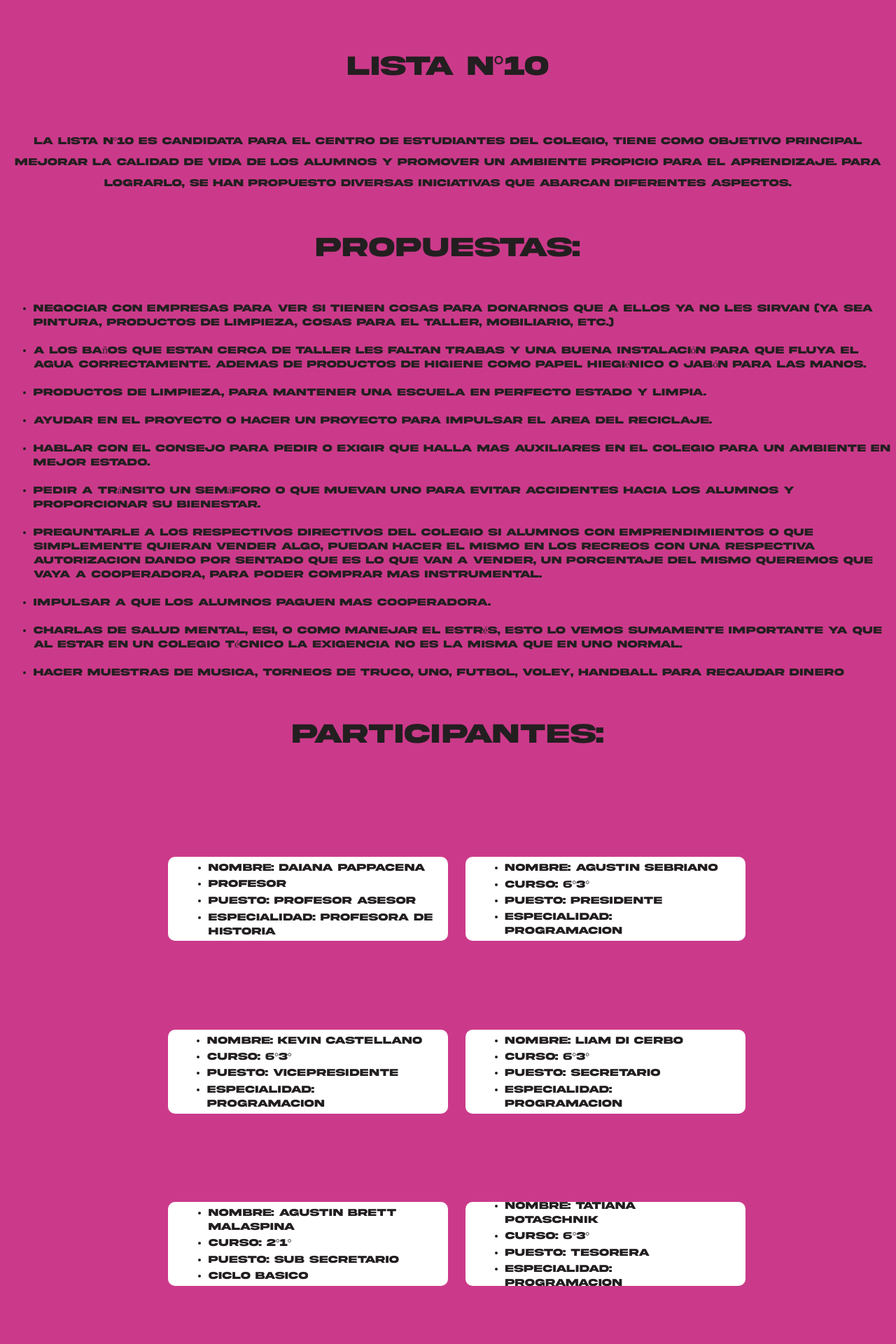
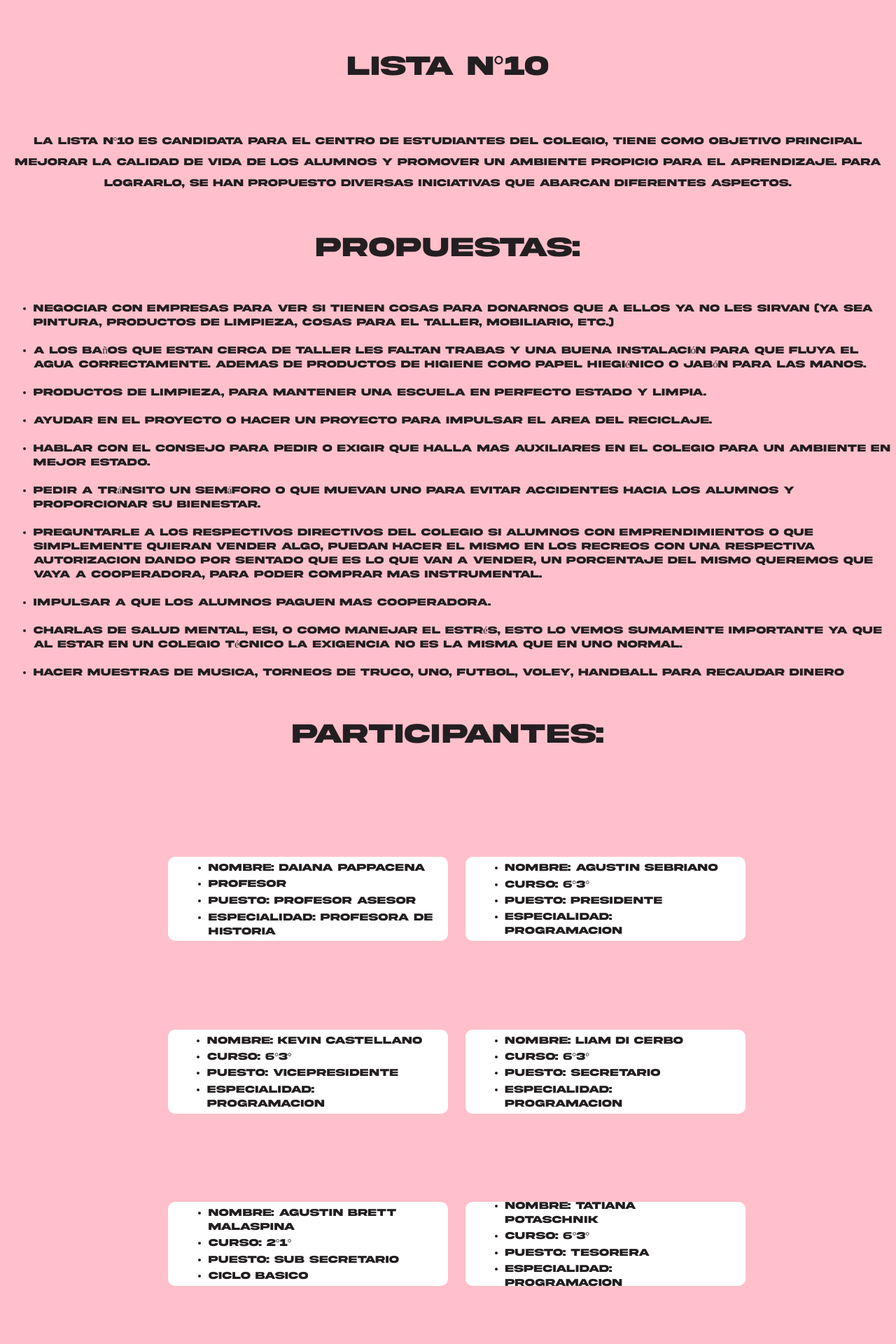
Before and after one commit to lista10chacabuco/lista10chacabuco.github.io, a PHP site: page / in a window 1280 px wide. Shown: the top 1920 px of the page at 70% size. Run offline with PHP 8.4, Linux system fonts and the light colour scheme.

Commit message:
Update style.css

```diff
--- a/pagina/pagina web centro/style.css
+++ b/pagina/pagina web centro/style.css
@@ -4,7 +4,7 @@
 }
 
 html {
-    background-color: #CB3A8A ;
+    background-color: pink ;
 }
 
 .centrar {
```
